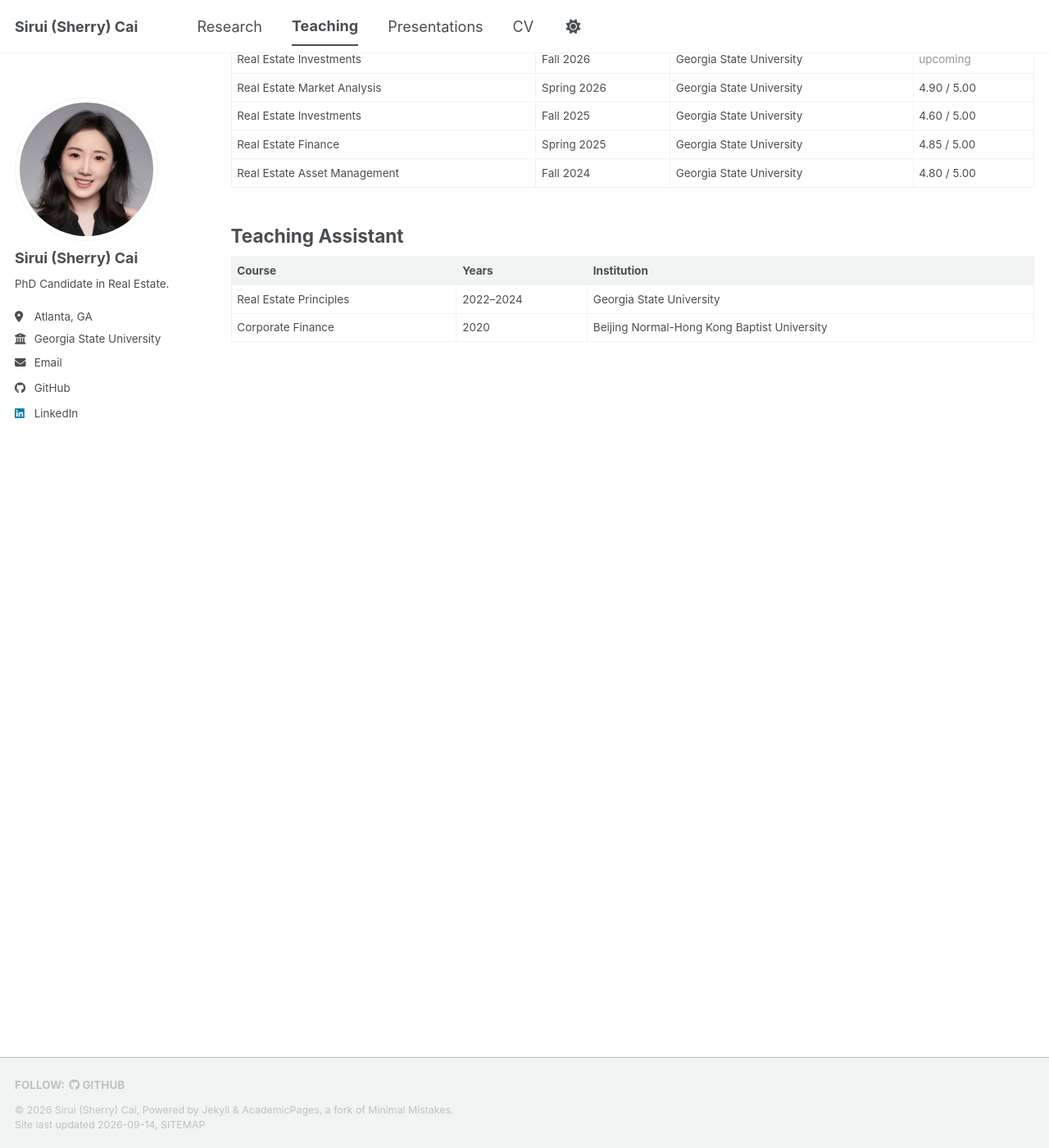
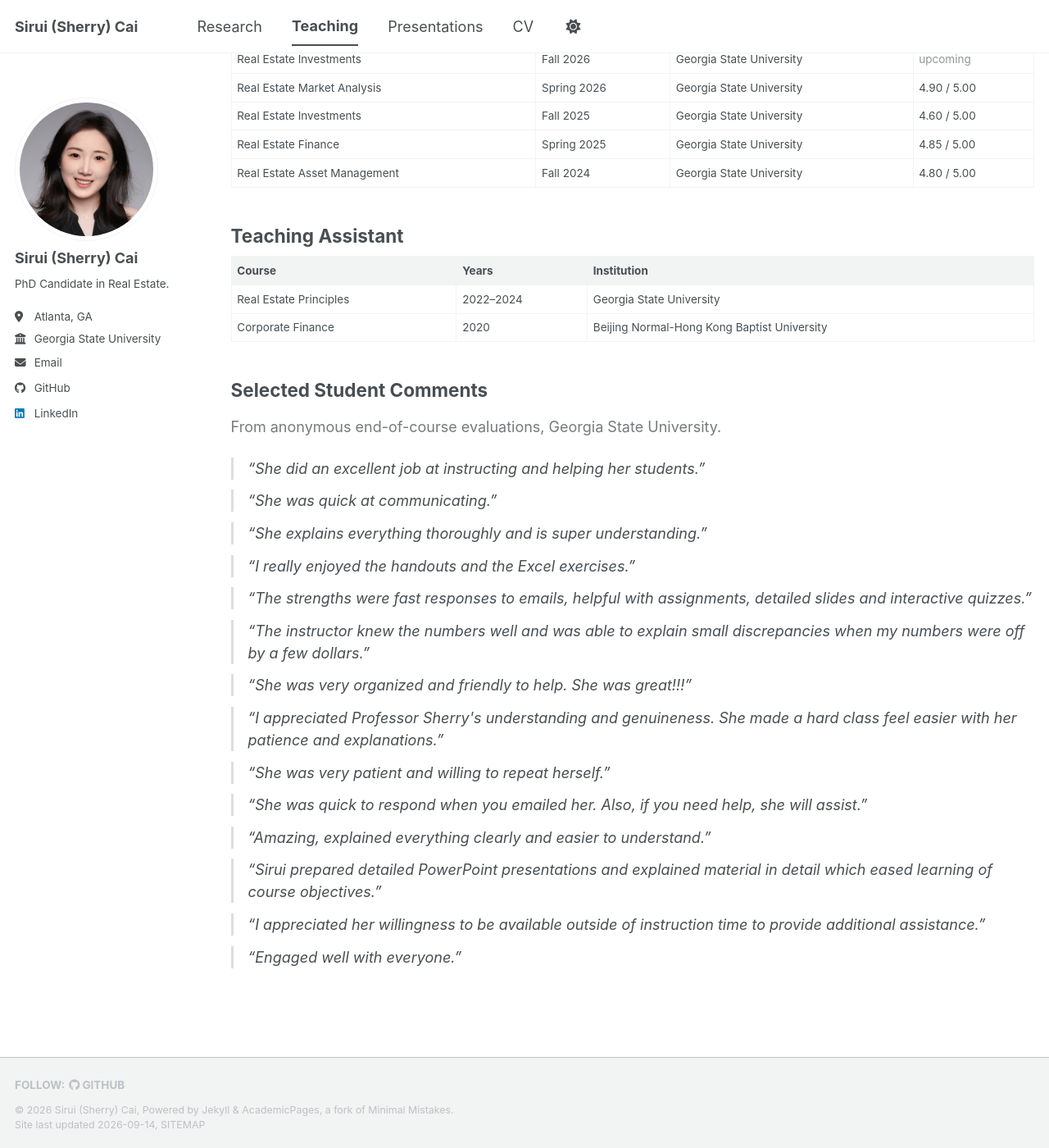
Before and after one commit to siruisherrycai/siruisherrycai.github.io, a Jekyll site: the page built from _pages/teaching.html, in a window 1280 px wide and 1400 px high, scrolled down 265 px. Shown: the whole window at 82% size. Built offline with Jekyll 4.4.1, drawn with Linux system fonts in a browser that asks for light colours; a style sheet for code colours, icons or effects is not loaded.

Commit message:
Teaching: add selected student comments section
Co-Authored-By: Claude Fable 5.1 <noreply@anthropic.com>
Claude-Session: https://claude.ai/code/session_01GVP7j7rkFEyL4QQG4kxtPt

```diff
--- a/_pages/teaching.html
+++ b/_pages/teaching.html
@@ -44,3 +44,28 @@ Graduate Teaching Assistant Teaching Excellence Award, 2026.</p>
   {% endif %}{% endfor %}
   </tbody>
 </table>
+
+<h2>Selected Student Comments</h2>
+
+<p style="opacity:.75">From anonymous end-of-course evaluations, Georgia State University.</p>
+
+<ul class="student-comments" style="list-style:none;padding-left:0">
+  <li>“She did an excellent job at instructing and helping her students.”</li>
+  <li>“She was quick at communicating.”</li>
+  <li>“She explains everything thoroughly and is super understanding.”</li>
+  <li>“I really enjoyed the handouts and the Excel exercises.”</li>
+  <li>“The strengths were fast responses to emails, helpful with assignments, detailed slides and interactive quizzes.”</li>
+  <li>“The instructor knew the numbers well and was able to explain small discrepancies when my numbers were off by a few dollars.”</li>
+  <li>“She was very organized and friendly to help. She was great!!!”</li>
+  <li>“I appreciated Professor Sherry's understanding and genuineness. She made a hard class feel easier with her patience and explanations.”</li>
+  <li>“She was very patient and willing to repeat herself.”</li>
+  <li>“She was quick to respond when you emailed her. Also, if you need help, she will assist.”</li>
+  <li>“Amazing, explained everything clearly and easier to understand.”</li>
+  <li>“Sirui prepared detailed PowerPoint presentations and explained material in detail which eased learning of course objectives.”</li>
+  <li>“I appreciated her willingness to be available outside of instruction time to provide additional assistance.”</li>
+  <li>“Engaged well with everyone.”</li>
+</ul>
+
+<style>
+  .student-comments li { margin: 0 0 .7em 0; padding-left: 1em; border-left: 3px solid #ddd; font-style: italic; }
+</style>
```
